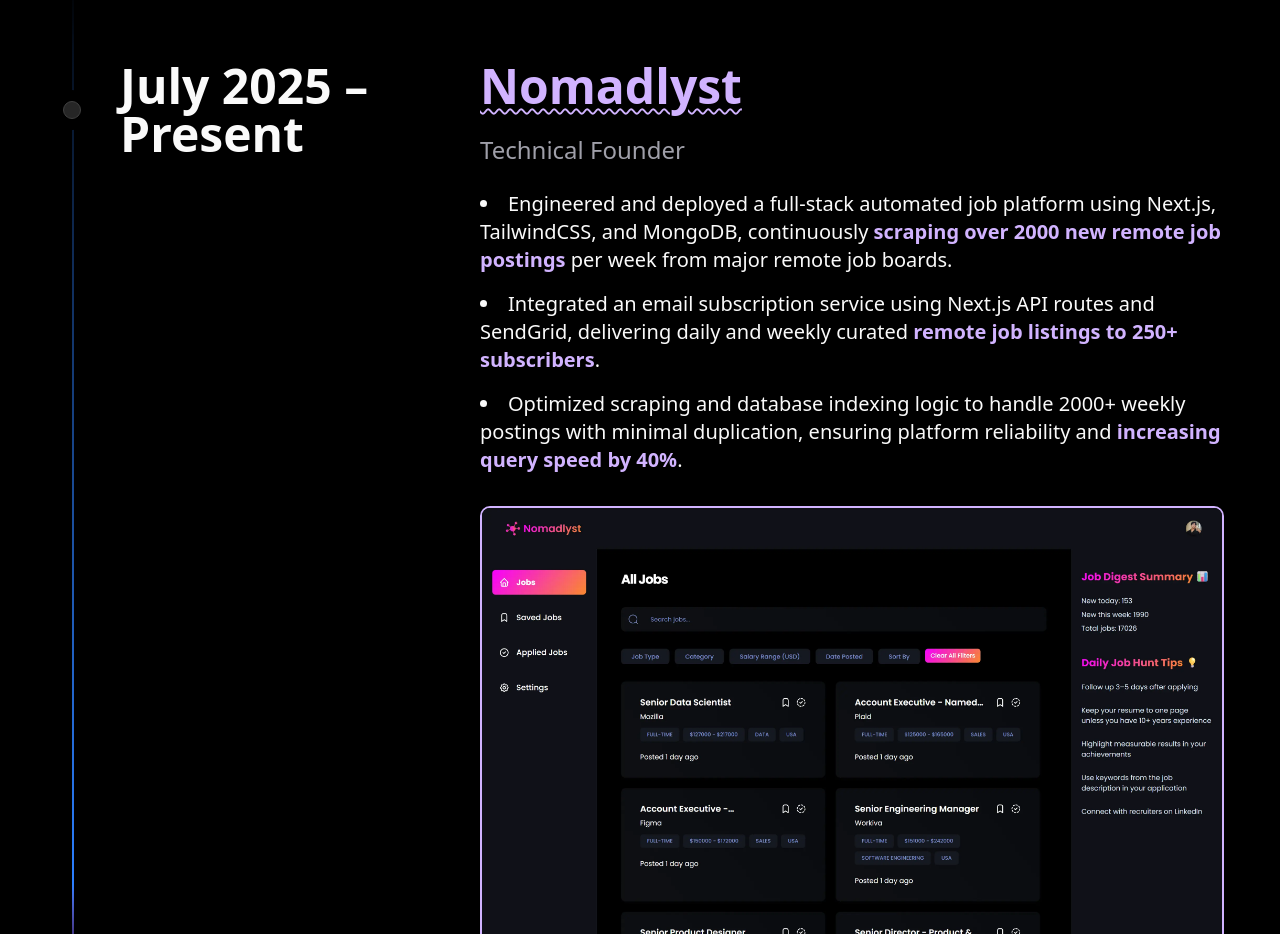
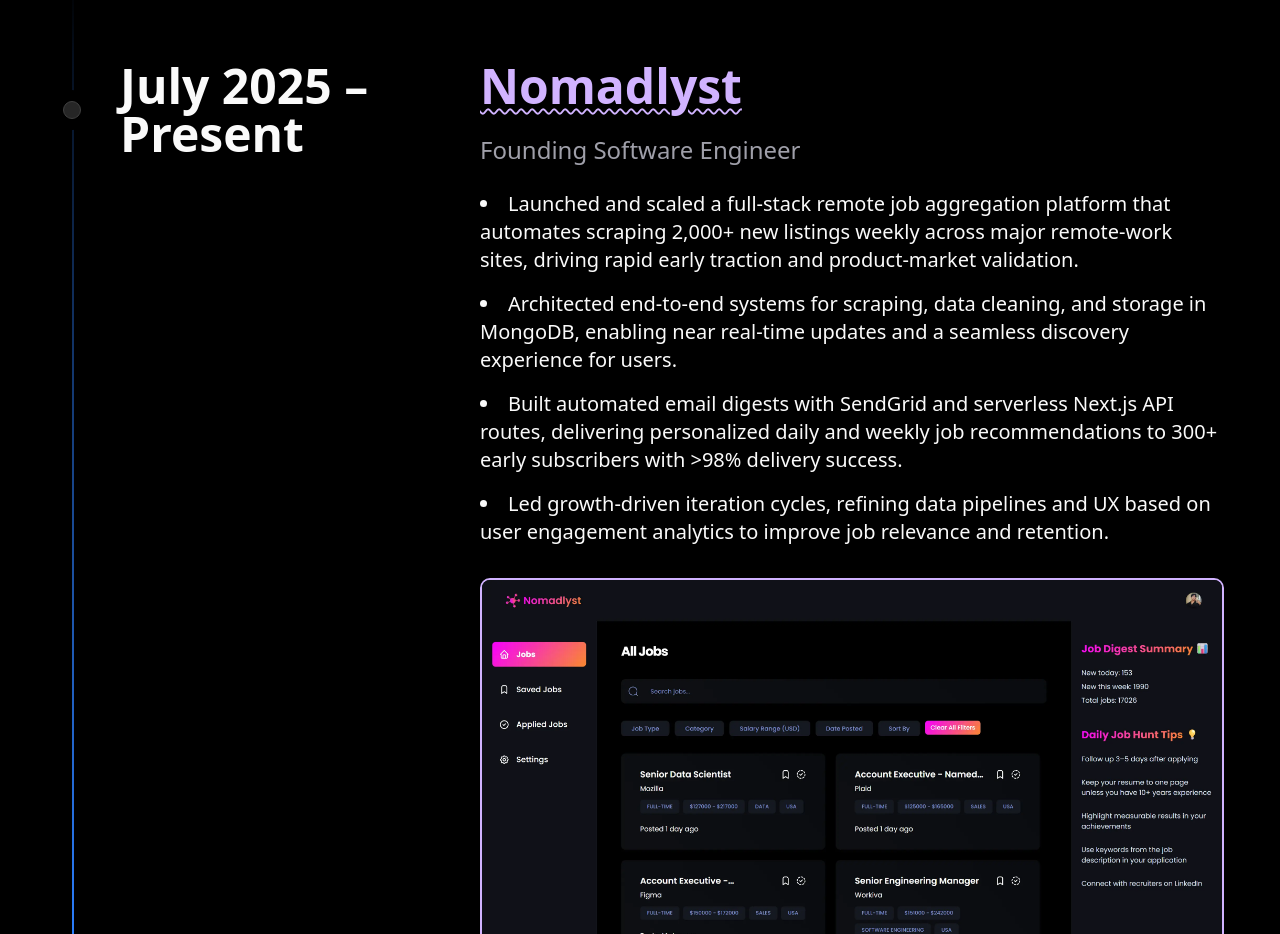
Before and after one commit to sherard-dalaguit/stephen_portfolio, a Next.js app: page / in a window 1280 px wide. Shown: the part 2520-3454 px from the top of the page. Built offline with nearby package versions, Linux system fonts and the light colour scheme.

Commit message:
updated nomadlyst bullet points

```diff
--- a/data/index.tsx
+++ b/data/index.tsx
@@ -163,17 +163,20 @@ export const timeline = [
           </h1>
         </Link>
         <h2 className="text-zinc-400 text-[20px] md:text-xl lg:text-2xl my-2 sm:my-6">
-          Technical Founder
+          Founding Software Engineer
         </h2>
         <ul className="list-disc list-inside text-md sm:text-lg lg:text-xl mb-8 space-y-4">
-          <li>Engineered and deployed a full-stack automated job platform using Next.js, TailwindCSS, and MongoDB,
-            continuously <span className="text-[#d1b3ff] font-bold">scraping over 2000 new remote job postings</span> per week from major remote job boards.
+          <li>Launched and scaled a full-stack remote job aggregation platform that automates scraping 2,000+ new listings weekly across
+            major remote-work sites, driving rapid early traction and product-market validation.
           </li>
-          <li>Integrated an email subscription service using Next.js API routes and SendGrid, delivering daily and
-            weekly curated <span className="text-[#d1b3ff] font-bold">remote job listings to 250+ subscribers</span>.
+          <li>Architected end-to-end systems for scraping, data cleaning, and storage in MongoDB, enabling near real-time updates and a
+            seamless discovery experience for users.
           </li>
-          <li>Optimized scraping and database indexing logic to handle 2000+ weekly postings with minimal duplication, ensuring platform reliability
-						and <span className="text-[#d1b3ff] font-bold">increasing query speed by 40%</span>.
+          <li>Built automated email digests with SendGrid and serverless Next.js API routes, delivering personalized daily and
+            weekly job recommendations to 300+ early subscribers with {">"}98% delivery success.
+          </li>
+          <li>Led growth-driven iteration cycles, refining data pipelines and UX based on user engagement analytics
+            to improve job relevance and retention.
           </li>
         </ul>
         <Image
```
